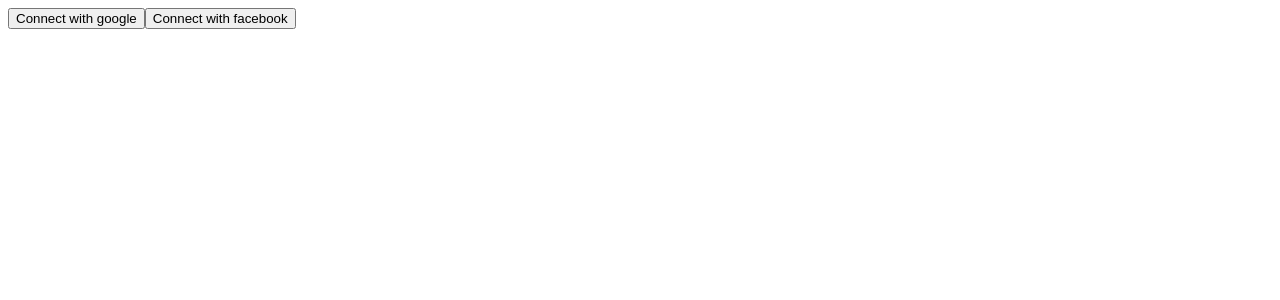
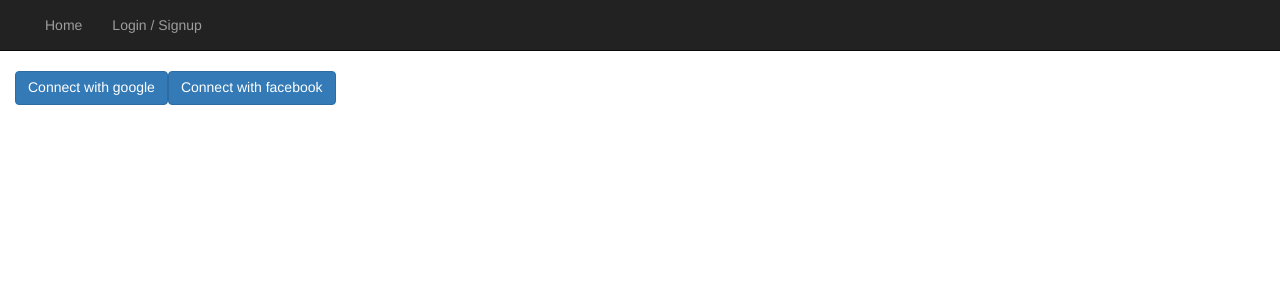
Before and after one commit to esgiprojetninja/devAwayFront, a Next.js app: page /auth in a window 1280 px wide. Shown: the top 300 px of the page. Built offline with nearby package versions, Linux system fonts and the light colour scheme.

Commit message:
login/logout

```diff
--- a/components/HOC/BasePage.js
+++ b/components/HOC/BasePage.js
@@ -1,5 +1,5 @@
 import React from "react";
-
+import fetch from "isomorphic-unfetch";
 import BaseLayout from "../BaseLayout";
 
 import * as types from "../../app/types";
@@ -17,7 +17,7 @@
                 const user = await userRes.json();
                 return Page.getInitialProps({user});
             }
-            return {};
+            return {user: {}};
         }
 
         render() {
--- a/components/Header.js
+++ b/components/Header.js
@@ -10,7 +10,7 @@
             <Navbar fluid inverse staticTop>
                 <Navbar.Header>
                     <Navbar.Brand>
-                        <a href="#">{this.props.user ? this.props.user.displayName : ""}</a>
+                        <a href="#">{this.props.user.id ? this.props.user.displayName : ""}</a>
                     </Navbar.Brand>
                     <Navbar.Toggle />
                 </Navbar.Header>
@@ -19,12 +19,21 @@
                         <NavItem onClick={() => Router.push("/")}>
                             Home
                         </NavItem>
-                        <NavItem onClick={() => Router.push("/auth")}>
-                            Login / Signup
-                        </NavItem>
+                        {this.renderAuthBtn()}
                     </Nav>
                 </Navbar.Collapse>
             </Navbar>
+        );
+    }
+
+    renderAuthBtn() {
+        const connected = this.props.user.id;
+        return (
+            <NavItem onClick={
+                () => connected ? Router.push("/logout") : Router.push("/auth")
+            }>
+                {connected ? "Logout" : "Login / Signup"}
+            </NavItem>
         );
     }
 };
--- a/pages/auth.js
+++ b/pages/auth.js
@@ -1,6 +1,8 @@
 import React from "react";
 import Link from "next/link";
 import {Button} from "react-bootstrap";
+
+import BasePage from "../components/HOC/BasePage";
 
 const auth = () => (
     <div>
@@ -21,4 +23,4 @@
     </div>
 );
 
-export default auth;
+export default BasePage(auth);
```
Also changed, not shown: server.js (+8 -4 lines).
